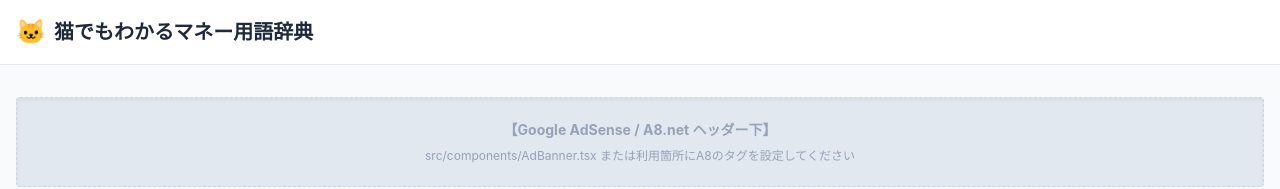
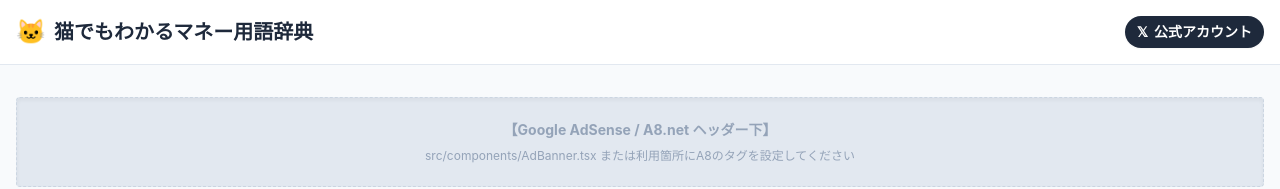
Before and after one commit to mana0120/nekomoney-web, a Next.js app: page / in a window 1280 px wide. Shown: the top 189 px of the page. Built offline with nearby package versions, Linux system fonts and the light colour scheme; no server answers.

Commit message:
Add Google Analytics and X profile link

```diff
--- a/src/app/layout.tsx
+++ b/src/app/layout.tsx
@@ -1,6 +1,7 @@
 import type { Metadata } from 'next';
 import './globals.css';
 import Link from 'next/link';
+import Script from 'next/script';
 import AdBanner from '@/components/AdBanner';
 
 export const metadata: Metadata = {
@@ -15,6 +16,22 @@ export default function RootLayout({
 }) {
     return (
         <html lang="ja">
+            <head>
+                {/* Google Analytics (GA4) */}
+                <Script
+                    src="https://www.googletagmanager.com/gtag/js?id=G-MHYD4JGE5Y"
+                    strategy="afterInteractive"
+                />
+                <Script id="google-analytics" strategy="afterInteractive">
+                    {`
+                        window.dataLayer = window.dataLayer || [];
+                        function gtag(){dataLayer.push(arguments);}
+                        gtag('js', new Date());
+
+                        gtag('config', 'G-MHYD4JGE5Y');
+                    `}
+                </Script>
+            </head>
             <body className="flex flex-col min-h-screen bg-slate-50 text-slate-900">
                 <header className="bg-white border-b border-slate-200 sticky top-0 z-50">
                     <div className="container mx-auto px-4 h-16 flex items-center justify-between">
@@ -22,6 +39,14 @@ export default function RootLayout({
                             <span className="text-2xl">🐱</span>
                             猫でもわかるマネー用語辞典
                         </Link>
+                        <a
+                            href="https://x.com/nekowakamoney"
+                            target="_blank"
+                            rel="noopener noreferrer"
+                            className="flex items-center gap-1.5 px-3 py-1.5 text-sm font-bold text-white bg-slate-800 hover:bg-slate-700 rounded-full transition-colors shadow-sm"
+                        >
+                            <span>𝕏</span> 公式アカウント
+                        </a>
                     </div>
                 </header>
 
```
